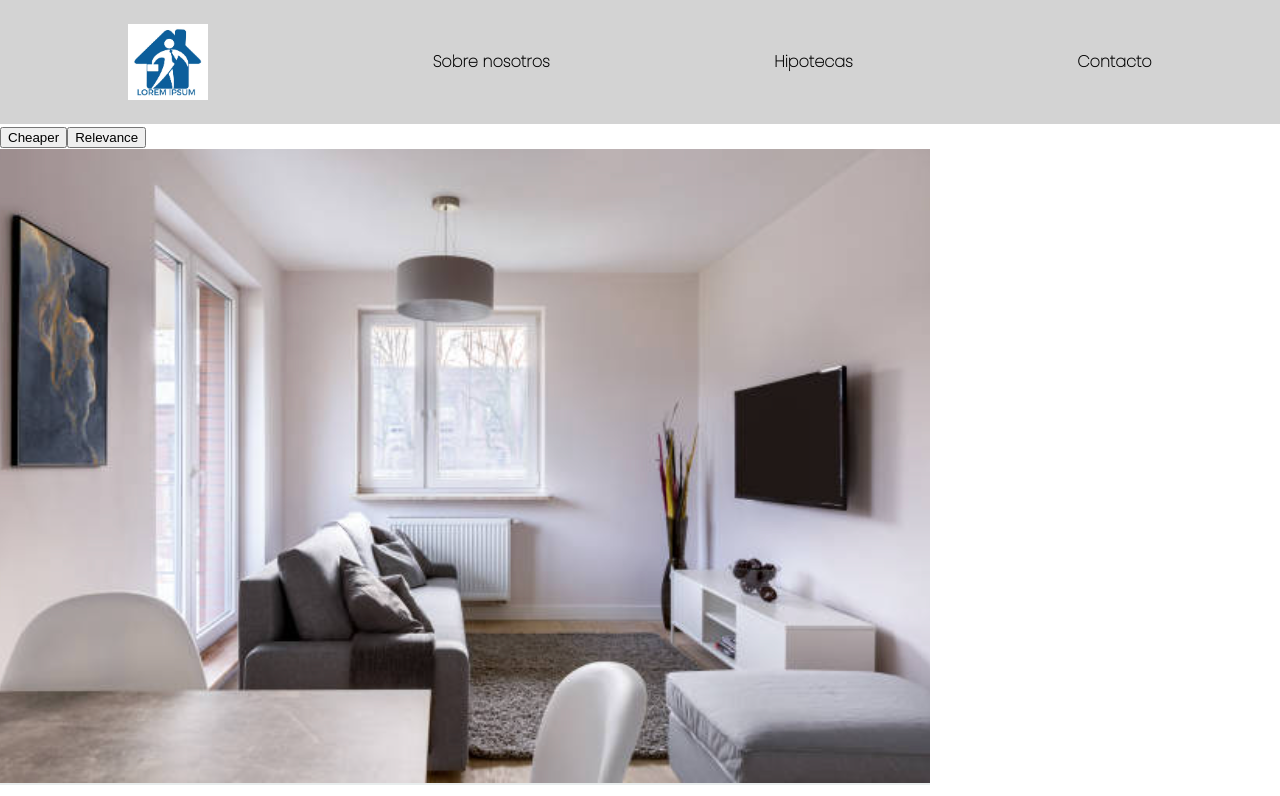
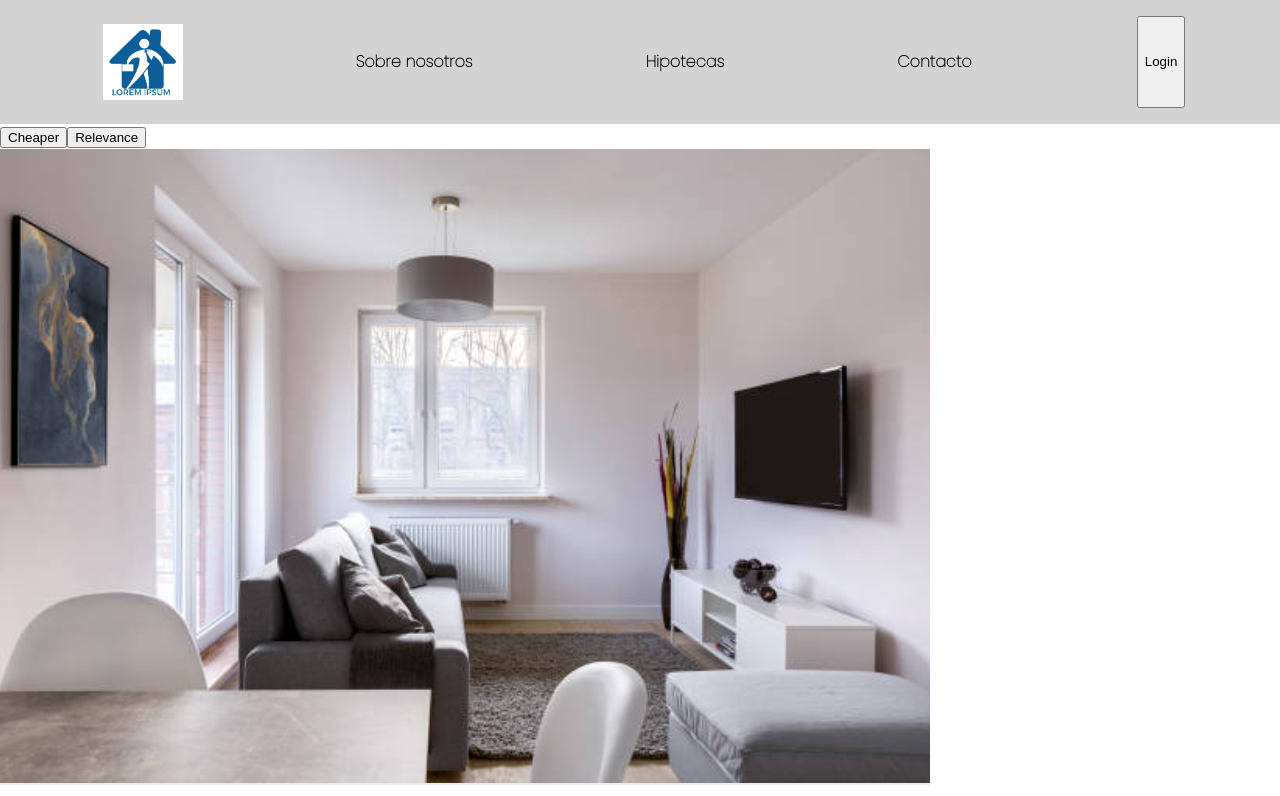
Before and after one commit to davidsantmar/inmoweb, a React (Create React App) app: page / in a window 1280 px wide. Shown: the top 796 px of the page. Built offline with nearby package versions, Linux system fonts and the light colour scheme.

Commit message:
added login button in header

```diff
--- a/src/components/Header.jsx
+++ b/src/components/Header.jsx
@@ -19,6 +19,9 @@ const Header = () => {
             <Link to="/contacto" className="nav__link" data-testid='contacto-link'>
                 Contacto
             </Link>
+            <button className="login__button" data-testid='login-button'>
+                Login
+            </button>
         </nav>
         </>
     );
```
